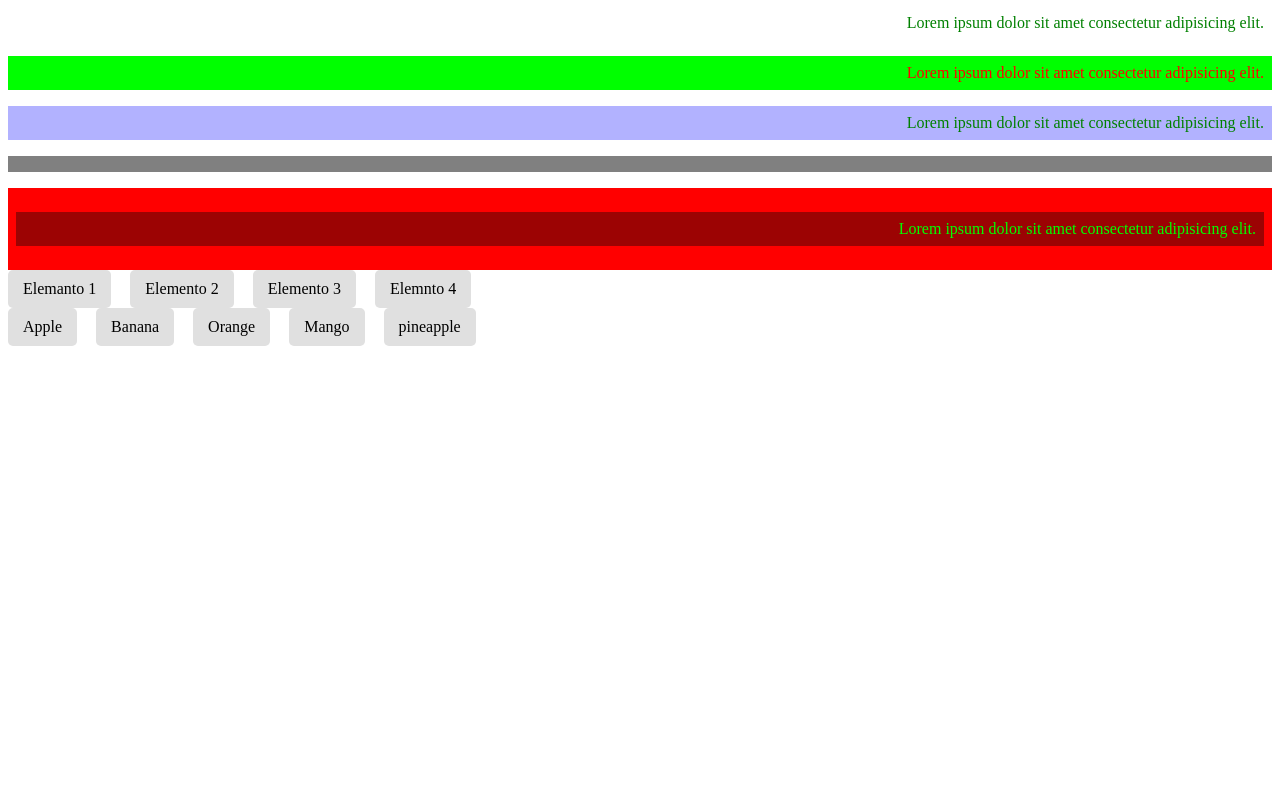
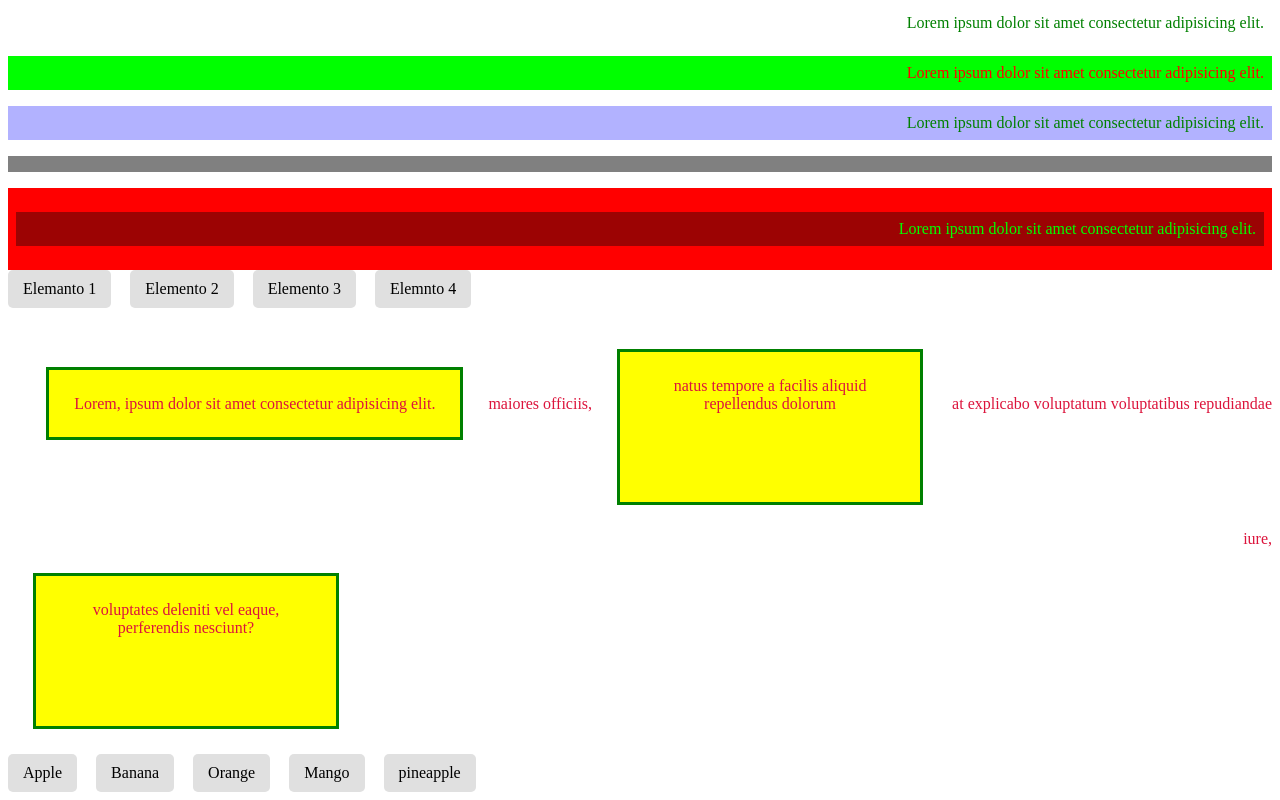
Before and after one commit to Ara1234-06/Css-exercise, a plain HTML site: page index.html in a window 1280 px wide. Shown: the part 2485-3285 px from the top of the page. Before the commit the page ends 2839 px from the top, so only its background shows below. Drawn offline with Linux system fonts and the light colour scheme.

Commit message:
exercise with span

```diff
--- a/index.html
+++ b/index.html
@@ -84,6 +84,15 @@
             <li>Elemento 3</li>
             <li>Elemnto 4</li>
         </ul>
+<div class="para2">
+    <p id="para2">
+<span class="common inline">Lorem, ipsum dolor sit amet consectetur adipisicing elit.</span>maiores officiis,<span class="common inline-block">
+natus tempore a facilis aliquid repellendus dolorum</span> at explicabo voluptatum voluptatibus repudiandae iure,<span class="common block">
+voluptates deleniti vel eaque, perferendis nesciunt?</span>
+    </p>
+
+</div>
+
     </div>
 
     <div class="list">
--- a/style.css
+++ b/style.css
@@ -76,6 +76,27 @@ color: green;
 font-size: 2em;
 }
 
+.common {
+border: solid green;
+background-color: yellow;
+height: 100px;
+width: 250px;
+padding: 25px;
+margin: 25px;
+text-align: center;
+}
+
+.inline{
+    display:inline;
+}
+.inline-block{
+    display:inline-block;
+}
+.block{
+    display: block;
+}
+
+
 #lorem {
     color:rgb(rgb(184, 11, 11), rgb(30, 255, 30), rgb(19, 19, 214));
     background-color: rgb(rgb(183, 66, 66), rgb(80, 210, 80), rgb(155, 155, 228));
```
